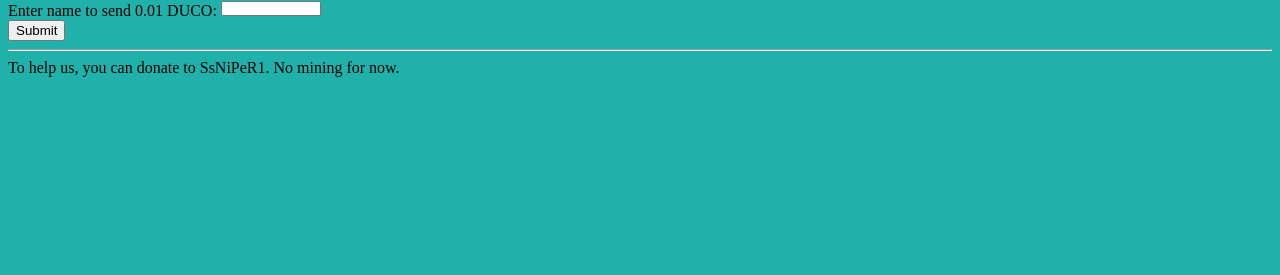
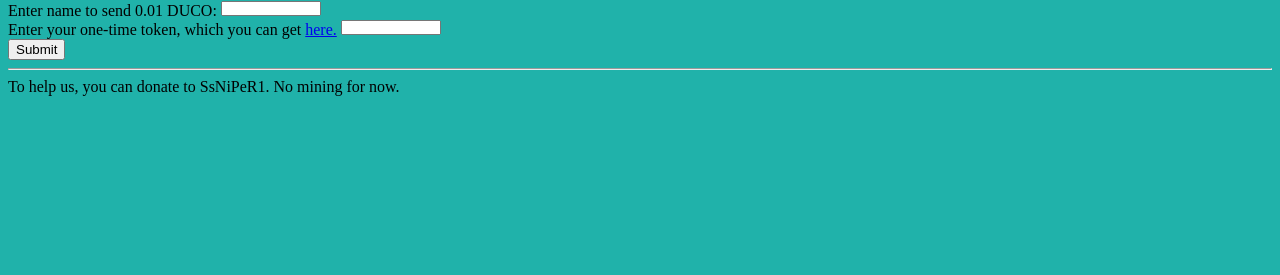
Before and after one commit to SsNiPeR1/duino-faucet, a Flask app: template templates/index.html in a window 1280 px wide. Shown: the part 25-300 px from the top of the page. Run offline with Flask 2, Linux system fonts and the light colour scheme; the template is opened without the code that fills it, so the values that code supplies are empty; parts of the project's set-up code (start-up, migrations or seed data) failed here and were passed over.

Commit message:
added simple captcha, will make captcha 2.0 soon.

```diff
--- a/app.py
+++ b/app.py
@@ -1,7 +1,11 @@
-from flask import Flask, render_template, request
+import numbers
+from flask import Flask, render_template, request, send_file
 import json
 import os
+from numpy import number
 import requests
+from captcha.image import ImageCaptcha
+import random
 
 app = Flask(__name__)
 
@@ -29,15 +33,34 @@ else:
 def css():
     return open("static/style.css", "r").read()
 
+@app.route("/captcha")
+def cpth():
+    numbers = random.randint(1, 1000000)
+    global validcaptchas
+    validcaptchas = []
+    validcaptchas.append(str(numbers))
+    image = ImageCaptcha(fonts=["static/arial.ttf"])
+    data = image.generate(str(numbers))
+    return send_file(data, mimetype="image/png")
+
 @app.route("/", methods=["GET", "POST"])
 def index():
     if request.method == "POST":
-        data = requests.get(f"https://server.duinocoin.com/transaction?username={user}&password={password}&recipient={request.form.get('textbox')}&amount=0.01&memo=Free%20coins%20from%20faucet").text
-        retdata = str(json.loads(data)['success'])
-        if "True" in retdata:
-            return render_template("success.html", sent=request.form.get('textbox'))
-        else:
-            return render_template("failure.html", sent=request.form.get('textbox'))
+        try:
+            if str(request.form.get('captcha')) in validcaptchas:
+                data = requests.get(f"https://server.duinocoin.com/transaction?username={user}&password={password}&recipient={request.form.get('textbox')}&amount=0.01&memo=Free%20coins%20from%20faucet").text
+                retdata = str(json.loads(data)['success'])
+                if "True" in retdata:
+                    validcaptchas.remove(request.form.get('captcha'))
+                    return render_template("success.html", sent=request.form.get('textbox'))
+                else:
+                    validcaptchas.remove(request.form.get('captcha'))
+                    return render_template("failure.html", sent=request.form.get('textbox'))
+
+            else:
+                return "Invalid token."
+        except:
+            return "Invalid token."
 
     jsondata = requests.get(f"https://server.duinocoin.com/balances/{user}").text
     jsonobj = json.loads(jsondata)
--- a/templates/index.html
+++ b/templates/index.html
@@ -11,6 +11,9 @@
             <div>
             Enter name to send 0.01 DUCO:
             <textarea name="textbox"></textarea>
+            <br>
+            Enter your one-time token, which you can get <a href="/captcha">here.</a>
+            <textarea name="captcha"></textarea>
             </div>
             <button type="submit" name="submit">Submit</button>
             <hr>
```
